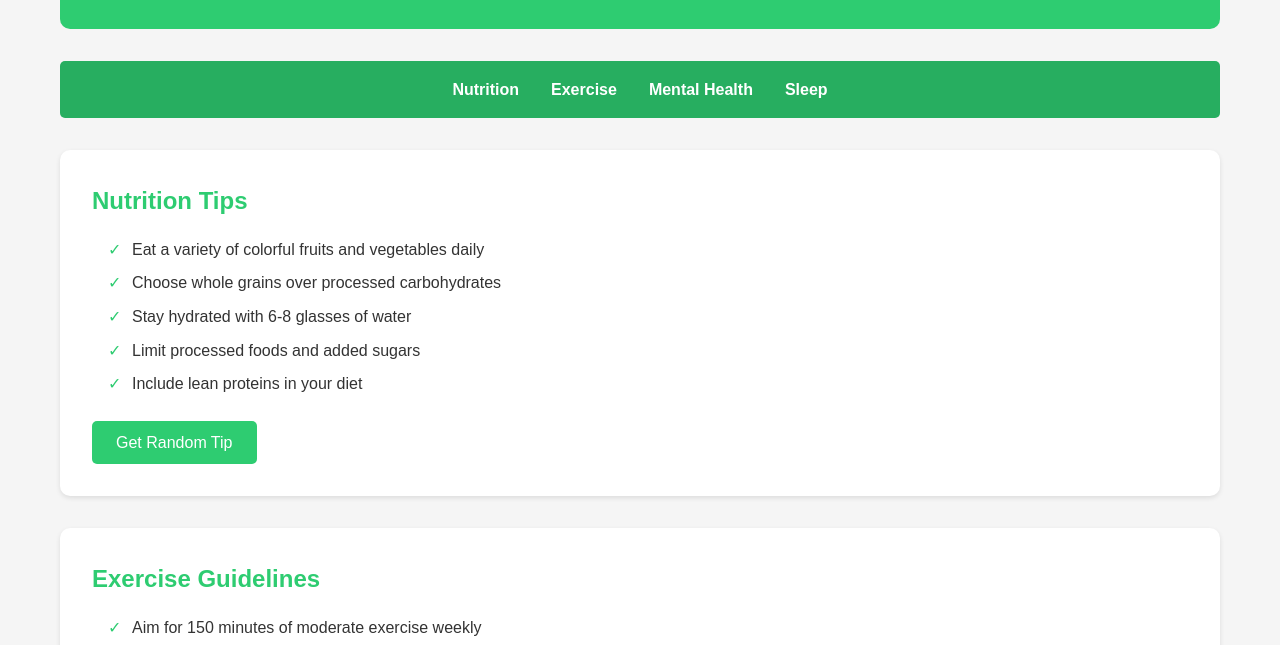
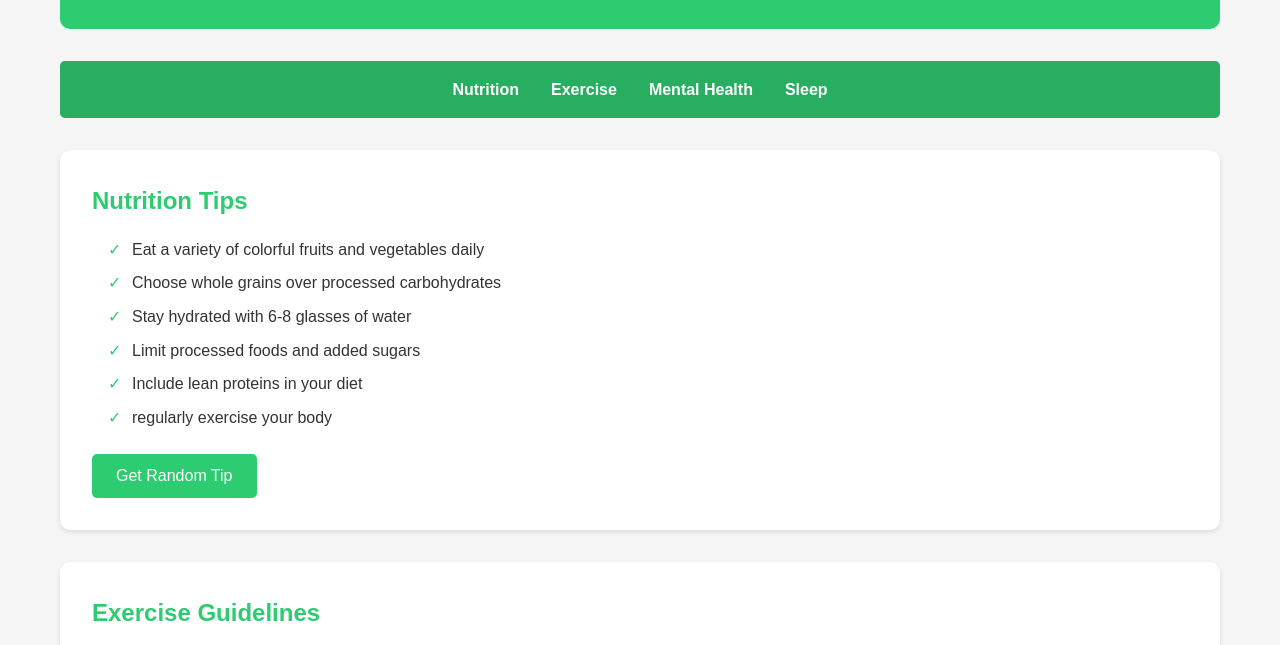
Before and after one commit to toshtosh08/health_website, a plain HTML site: page index.html in a window 1280 px wide. Shown: the part 132-777 px from the top of the page. Drawn offline with Linux system fonts and the light colour scheme.

Commit message:
Add files via upload

```diff
--- a/index.html
+++ b/index.html
@@ -143,6 +143,7 @@
                 <li>Stay hydrated with 6-8 glasses of water</li>
                 <li>Limit processed foods and added sugars</li>
                 <li>Include lean proteins in your diet</li>
+                <li>regularly exercise your body</li>
             </ul>
             <button class="cta-button" onclick="showTip('nutrition')">Get Random Tip</button>
         </div>
```
Also changed, not shown: 1 other file.
